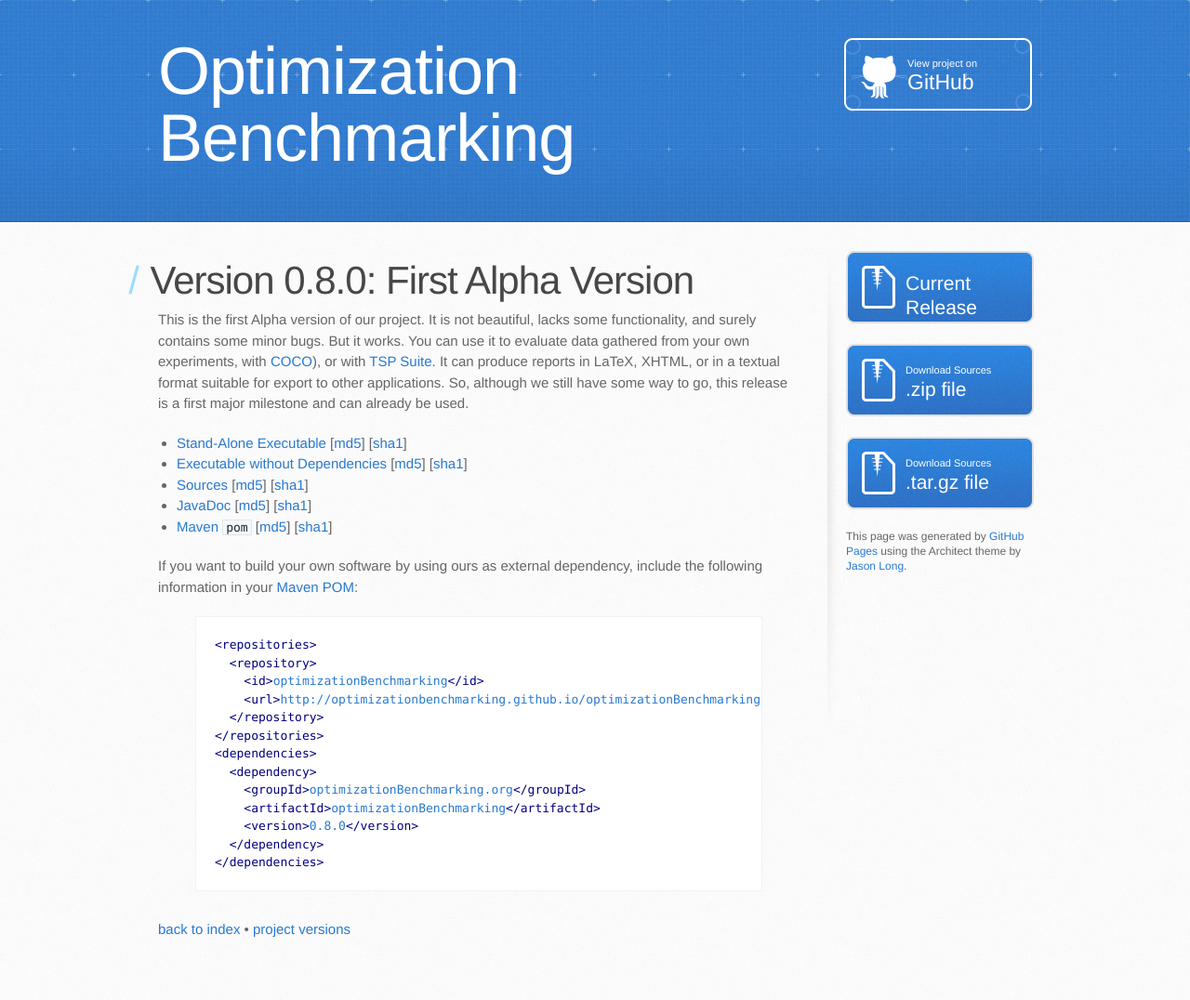
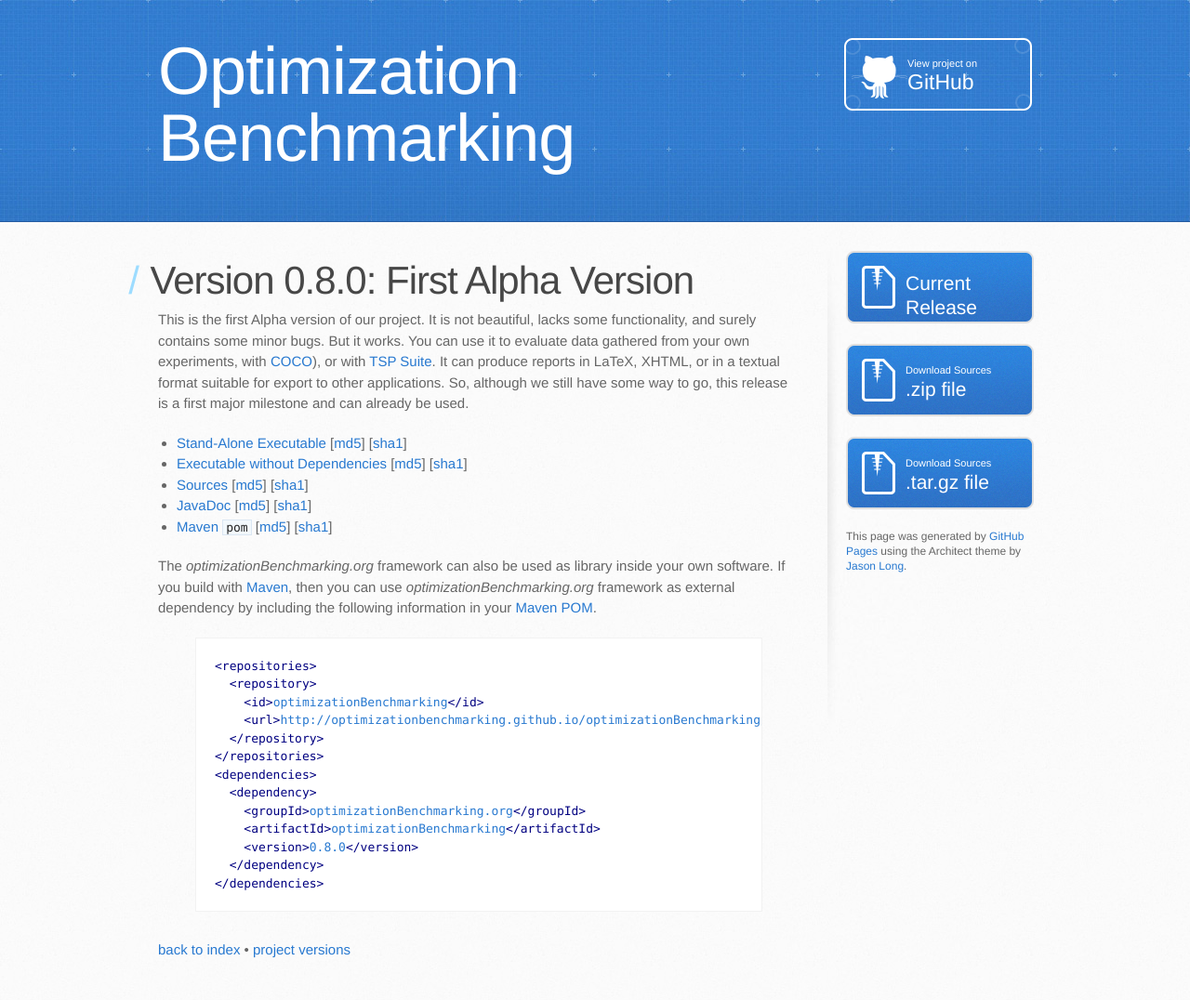
Before and after one commit to optimizationBenchmarking/optimizationBenchmarking, a Jekyll site: the page built from repo/optimizationBenchmarking/org/optimizationBenchmarking/0.8.0/index.md, in a window 1280 px wide. Shown: the whole page at 93% size. Built offline with Jekyll 4.4.1, drawn with Linux system fonts in a browser that asks for light colours; Markdown is read by kramdown in place of the engine named in the settings; before the commit the page ends 1054 px from its top, so only the background shows below that.

Commit message:
Maven POM Text Now Fully Centralized

```diff
--- a/_includes/mavenPom.md
+++ b/_includes/mavenPom.md
@@ -1,3 +1,7 @@
+
+The *optimizationBenchmarking.org* framework can also be used as library inside your own software. If you build with [Maven](http://en.wikipedia.org/wiki/Apache_Maven), then you can use *optimizationBenchmarking.org* framework as external dependency by including the following information in your [Maven POM](http://en.wikipedia.org/wiki/Project_Object_Model).
+
+
 {% if include.projectVersion %}
 {% highlight xml %}
 <repositories>
--- a/_layouts/outerRepo.html
+++ b/_layouts/outerRepo.html
@@ -8,9 +8,4 @@ layout: repo
 <ul>
  <li><a href="{{ site.baseurl }}/repo/optimizationBenchmarking/org/optimizationBenchmarking/0.8.0/index.html">Version 0.8.0 (First Alpha Version)</a></li>
 </ul>{{ content }}
-
-
-<p>This is page is part of the <em>optimizationBenchmarking.org</em>
-<a href="http://en.wikipedia.org/wiki/Apache_Maven">Maven</a> repository. If you want to build your own software by using (the latest version of) ours as external dependency, include the following
-information in your <a href="http://en.wikipedia.org/wiki/Project_Object_Model">Maven POM</a>:</p>
 {% include mavenPom.md %}
--- a/repo/optimizationBenchmarking/org/optimizationBenchmarking/0.8.0/index.md
+++ b/repo/optimizationBenchmarking/org/optimizationBenchmarking/0.8.0/index.md
@@ -20,7 +20,4 @@ first major milestone and can already be used.
 * [JavaDoc](optimizationBenchmarking-0.8.0-javadoc.jar) [[md5](optimizationBenchmarking-0.8.0-javadoc.jar.md5)] [[sha1](optimizationBenchmarking-0.8.0-javadoc.jar.sha1)]
 * [Maven `pom`](optimizationBenchmarking-0.8.0.pom) [[md5](optimizationBenchmarking-0.8.0.pom.md5)] [[sha1](optimizationBenchmarking-0.8.0.pom.sha1)]
 
-<p>If you want to build your own software by using ours as external dependency, include the following
-information in your <a href="http://en.wikipedia.org/wiki/Project_Object_Model">Maven POM</a>:</p>
-
 {% include mavenPom.md projectVersion="0.8.0"%}
```
